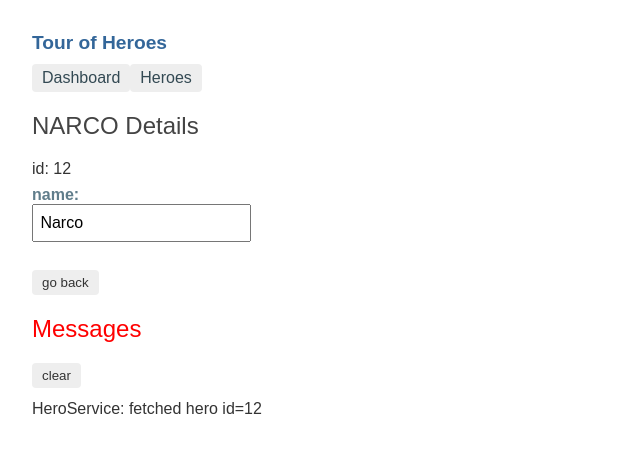
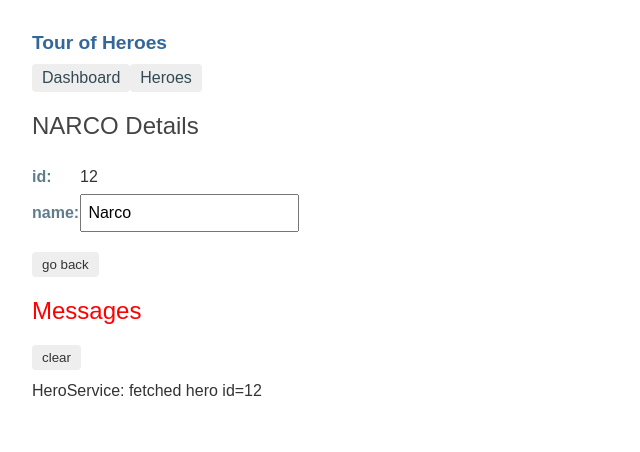
Before and after one commit to martinfruehauf/tour-of-heroes, an Angular app: page /detail/12 in a window 1280 px wide. Shown: the top 452 px of the page, without its empty margins (0-640 px from the left). Built offline with nearby package versions, Linux system fonts and the light colour scheme.

Commit message:
Fix style of hero detail

```diff
--- a/src/app/hero-detail/hero-detail.component.html
+++ b/src/app/hero-detail/hero-detail.component.html
@@ -1,10 +1,9 @@
 <div *ngIf="hero">
   <h2>{{hero.name | uppercase}} Details</h2>
-  <div><span>id: </span>{{hero.id}}</div>
+  <div><label><span>id: </span></label>{{hero.id}}</div>
   <div>
-    <label>name:
-      <input [(ngModel)]="hero.name" placeholder="name"/>
-    </label>
+    <label>name:</label>
+    <input [(ngModel)]="hero.name" placeholder="name"/>
   </div>
+  <button (click)="goBack()">go back</button>
 </div>
-<button (click)="goBack()">go back</button>
```
